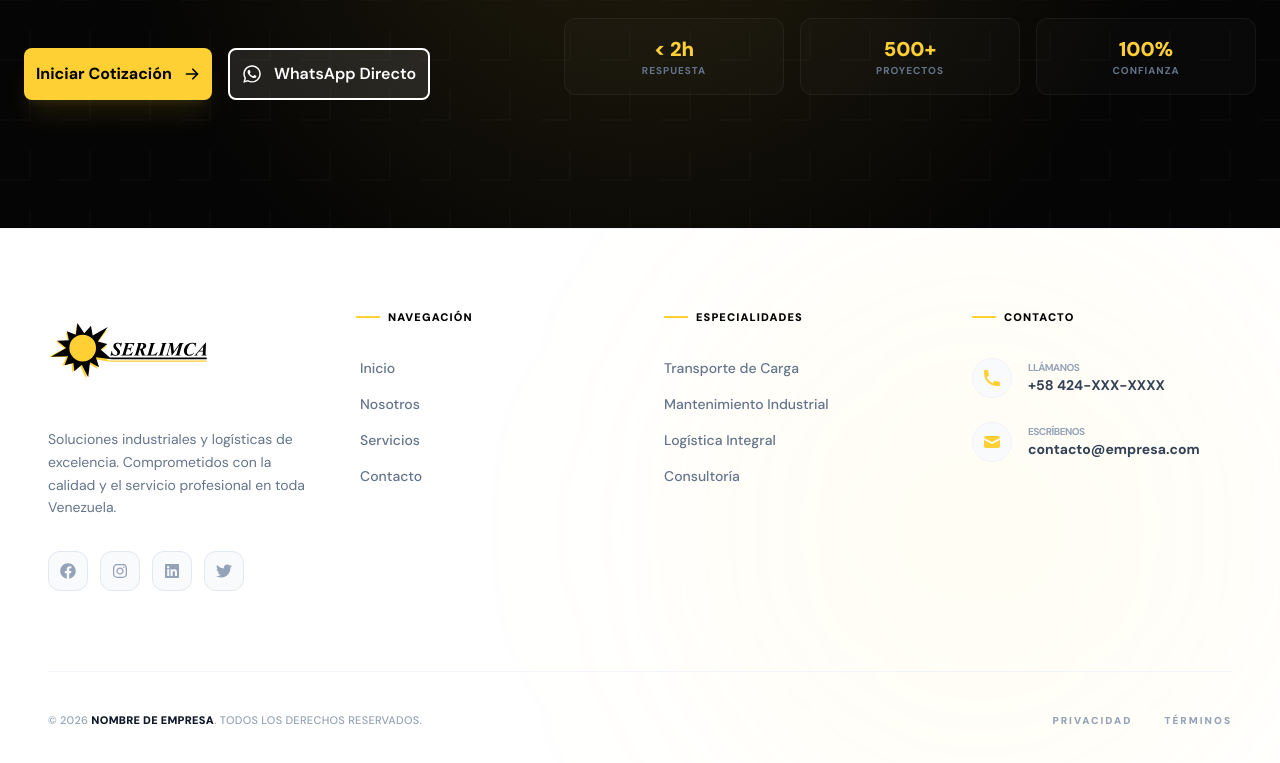
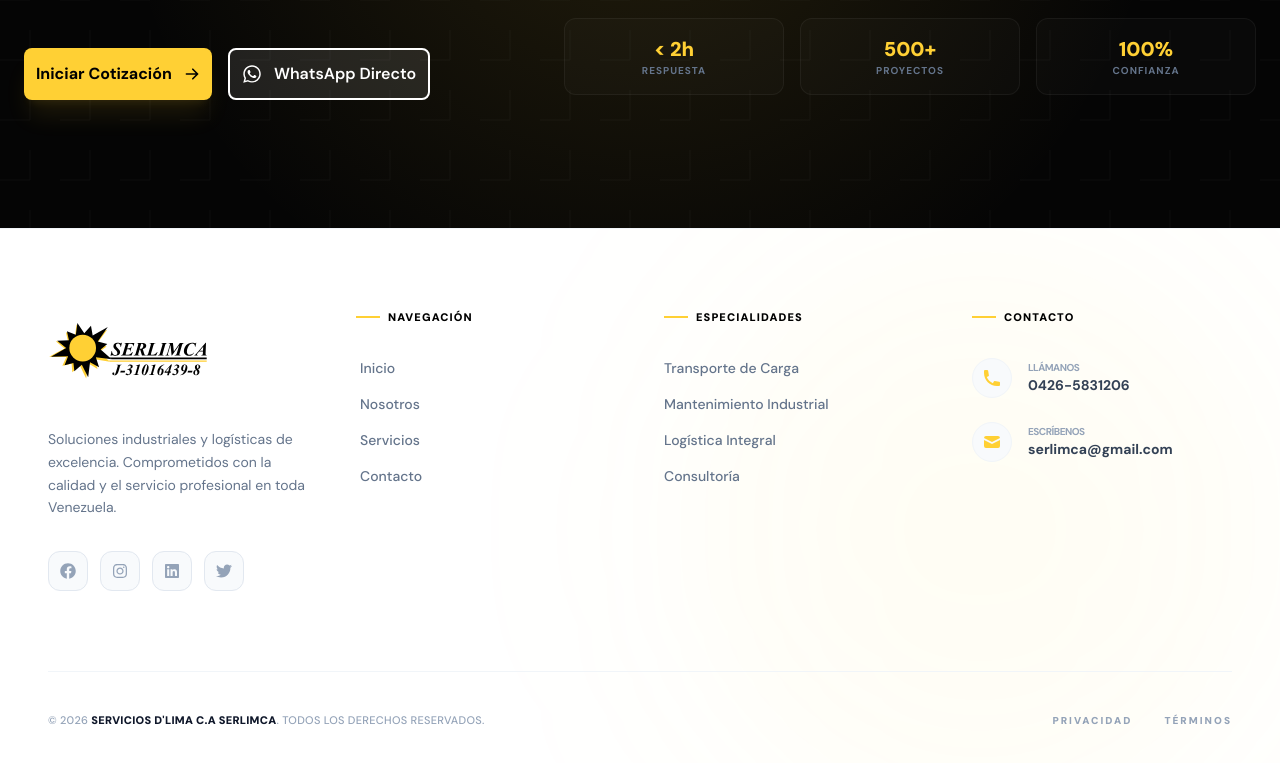
Before and after one commit to luis-alvarezf10/serlimca-page, a React (Vite) app: page / in a window 1280 px wide. Shown: the part 7800-8563 px from the top of the page. Built offline with nearby package versions, Linux system fonts and the light colour scheme.

Commit message:
footer acomodado

```diff
--- a/src/App.jsx
+++ b/src/App.jsx
@@ -20,7 +20,7 @@ function App() {
       <main className="w-full overflow-x-hidden">
         <Routes>
           <Route path="/" element={<Home />} />
-          <Route path="/aboutus" element={<About />} />
+          <Route path="/nosotros" element={<About />} />
           <Route path="/servicios" element={<Servicios />} />
           <Route path="/contacto" element={<Contacto />} />
         </Routes>
--- a/src/components/Footer.jsx
+++ b/src/components/Footer.jsx
@@ -1,7 +1,7 @@
 import { Link } from 'react-router-dom'
 import { HiPhone, HiMail, HiLocationMarker, HiChevronRight } from 'react-icons/hi'
 import { FaFacebook, FaInstagram, FaLinkedin, FaTwitter } from 'react-icons/fa'
-import logo from '../assets/normal-logo.svg'
+import logo from '../assets/normal-logo-rif.svg'
 
 export default function Footer() {
   const currentYear = new Date().getFullYear()
@@ -87,7 +87,7 @@ export default function Footer() {
                 </div>
                 <div className="flex flex-col">
                   <span className="text-[10px] uppercase text-slate-400 font-bold tracking-tighter">Llámanos</span>
-                  <a href="tel:+584241234567" className="text-slate-700 font-bold text-sm hover:text-primary transition-colors">+58 424-XXX-XXXX</a>
+                  <a href="tel:+584241234567" className="text-slate-700 font-bold text-sm hover:text-primary transition-colors">0426-5831206</a>
                 </div>
               </div>
 
@@ -97,7 +97,7 @@ export default function Footer() {
                 </div>
                 <div className="flex flex-col">
                   <span className="text-[10px] uppercase text-slate-400 font-bold tracking-tighter">Escríbenos</span>
-                  <a href="mailto:contacto@empresa.com" className="text-slate-700 font-bold text-sm hover:text-primary transition-colors">contacto@empresa.com</a>
+                  <a href="mailto:contacto@empresa.com" className="text-slate-700 font-bold text-sm hover:text-primary transition-colors">serlimca@gmail.com</a>
                 </div>
               </div>
             </div>
@@ -108,7 +108,7 @@ export default function Footer() {
         <div className="py-10">
           <div className="flex flex-col md:flex-row items-center justify-between gap-6">
             <p className="text-slate-400 text-[11px] font-medium tracking-wide">
-              © {currentYear} <span className="text-slate-900 font-black">NOMBRE DE EMPRESA</span>.
+              © {currentYear} <span className="text-slate-900 font-black">SERVICIOS D'LIMA C.A SERLIMCA</span>.
               TODOS LOS DERECHOS RESERVADOS.
             </p>
             <div className="flex gap-8 text-[10px] uppercase tracking-[0.2em] font-black">
--- a/src/pages/Contacto.jsx
+++ b/src/pages/Contacto.jsx
@@ -1,4 +1,3 @@
-import { motion } from 'framer-motion';
 import { HiMail, HiPhone, HiLocationMarker, HiClock, HiChevronRight } from 'react-icons/hi';
 import GeneralButton from '../components/buttons.jsx/GeneralButton';
 
--- a/src/pages/home/components/AboutUsSection.jsx
+++ b/src/pages/home/components/AboutUsSection.jsx
@@ -103,7 +103,7 @@ const AboutUsSection = () => {
             whileHover={{ x: 10 }}
             className="pt-6"
           >
-            <PrimaryButton to="/aboutus">
+            <PrimaryButton to="/nosotros">
               Ver Trayectoria Corporativa
             </PrimaryButton>
           </motion.div>
```
